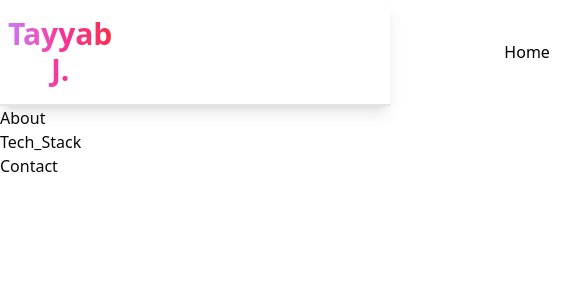
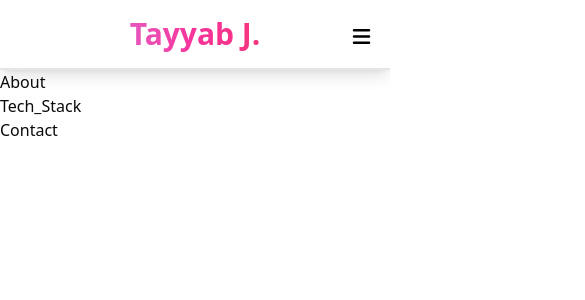
Before and after one commit to TayyabJunaidOfficial/My-Portfolio-NextJS, a Next.js app: page / in a window 390 px wide. Shown: the top 300 px of the page, 585 px wide, since content can reach past the window. Built offline with nearby package versions, Linux system fonts and the light colour scheme.

Commit message:
Completed Navbar

```diff
--- a/app/Components/Navbar/Navbar.jsx
+++ b/app/Components/Navbar/Navbar.jsx
@@ -1,63 +1,108 @@
+"use client"
 import Link from 'next/link'
-import React from 'react'
+import React, { useState } from 'react'
+import { HiMenu, HiX } from 'react-icons/hi'
 import { SiGithub, SiGmail, SiLinkedin } from 'react-icons/si'
 import ThemeToggle from '../ThemeToggle/ThemeToggle'
 
-
-
-const navLinks=[
-  {href:"/",label:"Home"},
-  {href:"About",label:"About"},
-  {href:"Tech_Stack",label:"Tech Stack"},
-  {href:"Contact",label:"Contact"},
+const navLinks = [
+  { href: "/", label: "Home" },
+  { href: "About", label: "About" },
+  { href: "Tech_Stack", label: "Tech Stack" },
+  { href: "Contact", label: "Contact" },
 ]
 
-const socialLinks=[
+const socialLinks = [
   {
-    href:"",
-    icon:<SiGithub size={20}/>,
-    hover:"hover:text-neutral-900 hover:drop-shadow-[0_0_8px_rgba(24,23,23,0.75)]",
+    href: "",
+    icon: <SiGithub size={20} />,
+    hover: "hover:text-neutral-900 hover:drop-shadow-[0_0_8px_rgba(24,23,23,0.75)]",
   },
   {
-    href:"",
-    icon:<SiLinkedin size={20}/>,
+    href: "",
+    icon: <SiLinkedin size={20} />,
     hover: "hover:text-sky-600 hover:drop-shadow-[0_0_8px_rgba(0,119,181,0.75)]",
-
   },
   {
-    href:"",
-    icon:<SiGmail size={20}/>,
+    href: "",
+    icon: <SiGmail size={20} />,
     hover: "hover:text-red-400 hover:drop-shadow-[0_0_8px_rgba(209,72,54,0.75)]",
-
   },
 ]
 
 const hoverGradient =
   "hover:bg-gradient-to-r hover:from-purple-400 hover:via-pink-500 hover:to-red-500 hover:bg-clip-text hover:text-transparent transition duration-300";
-
+  const hoverGlow = "hover:drop-shadow-[0_0_20px_rgba(236,72,153,1)] transition duration-300";
 
 const Navbar = () => {
+  const [open, setOpen] = useState(false)
   return (
-    <nav className="flex justify-evenly items-center border-b-2 shadow-lg gap-96 py-2 bg-white text-black dark:bg-black dark:text-white">
-      <h1 className="text-3xl text-center p-2 font-bold bg-gradient-to-r from-purple-400 via-pink-500 to-red-500 bg-clip-text text-transparent">
+    <>
+    <nav className="md:flex flex-row md:justify-evenly m-auto items-center border-b-2 shadow-lg xl:gap-96 py-2 bg-white text-black dark:bg-black dark:text-white">
+      <h1 href="/" className={`${hoverGlow} text-3xl text-center p-2 cursor-pointer font-bold bg-gradient-to-r from-purple-400 via-pink-500 to-red-500 bg-clip-text text-transparent`}>
         Tayyab J.
       </h1>
+      {/* Hamburger Button */}
+      <div className="sm:hidden absolute top-6 right-4 z-50">
+        <button onClick={() => setOpen((!open))}>
+          {open?<HiX size={25}/>:<HiMenu size={25}/>}
+        </button>
+      </div>
+      <div className="hidden sm:flex justify-center items-center gap-10">
+        {/* Navigation Links */}
         <ul className="flex justify-center items-center gap-10">
-        {navLinks.map(({href,label})=>(
+          {navLinks.map(({ href, label }) => (
             <li key={label}>
-            <Link href={href} className={hoverGradient}>{label}</Link>
-          </li>
-        ))}
-          <ul className="flex justify-center items-center gap-5">
-            {socialLinks.map(({href,icon,hover},index)=>(
-              <li key={index}>
-                <Link href={href} className={`${hover} transition duration-300`}>{icon}</Link>
+              <Link href={href} className={hoverGradient}>
+                {label}
+              </Link>
             </li>
           ))}
         </ul>
-        <ThemeToggle/>
+
+        {/* Social Links */}
+        <ul className="flex justify-center items-center gap-5">
+          {socialLinks.map(({ href, icon, hover }, index) => (
+            <li key={index}>
+              <Link href={href} className={`${hover} transition duration-300`}>
+                {icon}
+              </Link>
+            </li>
+          ))}
         </ul>
+
+        {/* Theme Toggle */}
+        <ThemeToggle />
+      </div>
     </nav>
+
+    {/* Hamburger Working */}
+    {open && (<div className="md:hidden flex flex-col items-center bg-white dark:bg-black py-4 gap-4 shadow-md">
+      {/* Navigation Links */}
+        {navLinks.map(({ href, label }) => (
+            <Link
+            key={label}
+            href={href}
+            onClick={() => setOpen(false)}
+            className="text-lg font-semibold hover:text-pink-500"
+          >
+            {label}
+          </Link>
+        ))}
+
+      {/* Social Links */}
+        <div className='flex gap-4'>
+        {socialLinks.map(({ href, icon, hover }, index) => (
+             <Link key={index} href={href} className={`${hover}`}>
+             {icon}
+           </Link>
+        ))}
+        </div>
+
+      {/* Theme Toggle */}
+      <ThemeToggle />
+    </div>
+)} </>
   )
 }
 
--- a/app/Components/ThemeToggle/ThemeToggle.jsx
+++ b/app/Components/ThemeToggle/ThemeToggle.jsx
@@ -1,32 +1,32 @@
-'use client';
+"use client";
+import { useTheme } from "next-themes";
+import { useState, useEffect } from "react";
+import {FiMoon,FiSun} from 'react-icons/fi'
 
-import { useTheme } from 'next-themes';
-import { useState, useEffect } from 'react';
-import { FiMoon, FiSun } from 'react-icons/fi';
 
 const ThemeToggle = () => {
-  const { theme, setTheme } = useTheme();
-  const [mounted, setMounted] = useState(false);
+  const {theme, setTheme} = useTheme();
+  const [mounted, setmounted] = useState(false);
 
   useEffect(() => {
-    // This will make sure the component is mounted before making any changes
-    setMounted(true);
+    setmounted(true);
   }, []);
 
-  // Don't render anything until the component is mounted on the client
   if (!mounted) return null;
 
   return (
+    <div>
       <button
-      onClick={() => setTheme(theme === 'dark' ? 'light' : 'dark')}
-      className="relative flex items-center justify-center w-10 h-10 rounded-full bg-gray-200 dark:bg-gray-800 transition-colors duration-300"
+        onClick={() => setTheme(theme === "dark" ? "light" : "dark")}
+        className="relative flex items-center justify-center w-10 h-10 rounded-full bg-gray-200 dark:bg-gray-800 transition duration-1000"
       >
-      {theme === 'dark' ? (
+        {theme === "dark" ? (
           <FiSun className="text-yellow-400 w-5 h-5" />
         ) : (
           <FiMoon className="text-gray-700 w-5 h-5" />
         )}
       </button>
+    </div>
   );
 };
 
--- a/app/globals.css
+++ b/app/globals.css
@@ -118,3 +118,7 @@
     @apply bg-background text-foreground;
   }
 }
+
+html,body {
+  transition: background-color 0.5s ease, color 0.5s ease;
+}
```
Lines whose indentation alone changed are shown as unchanged.
